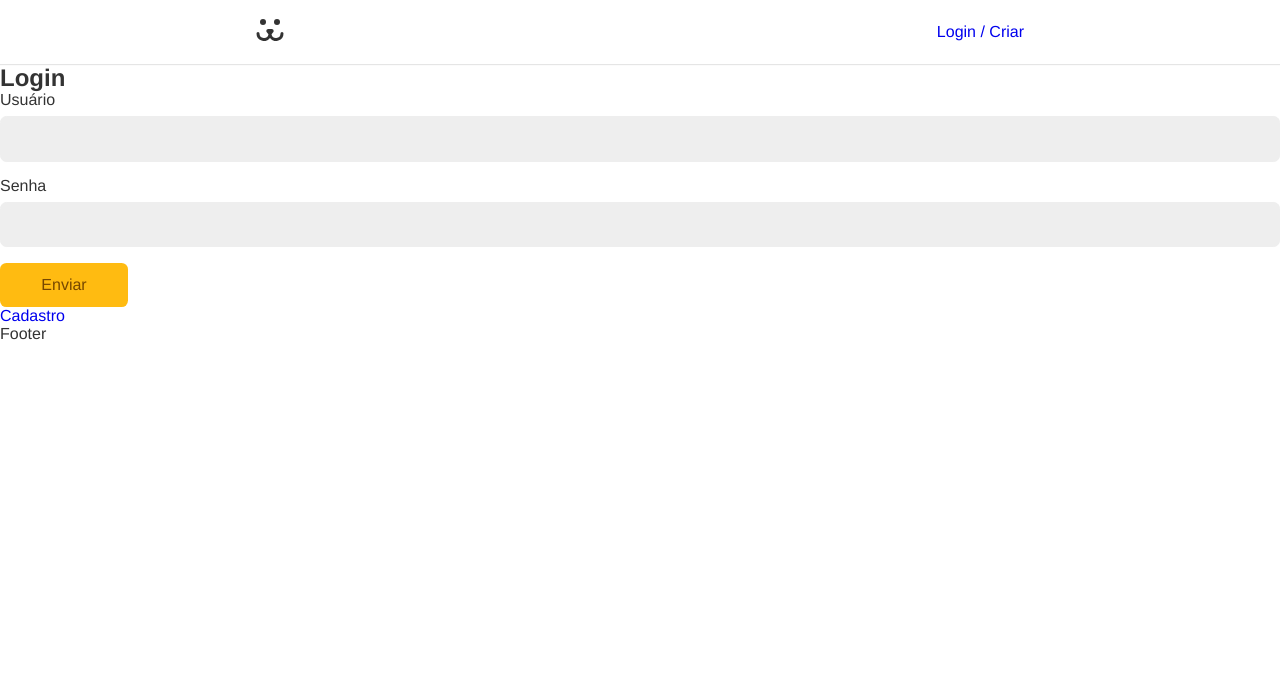
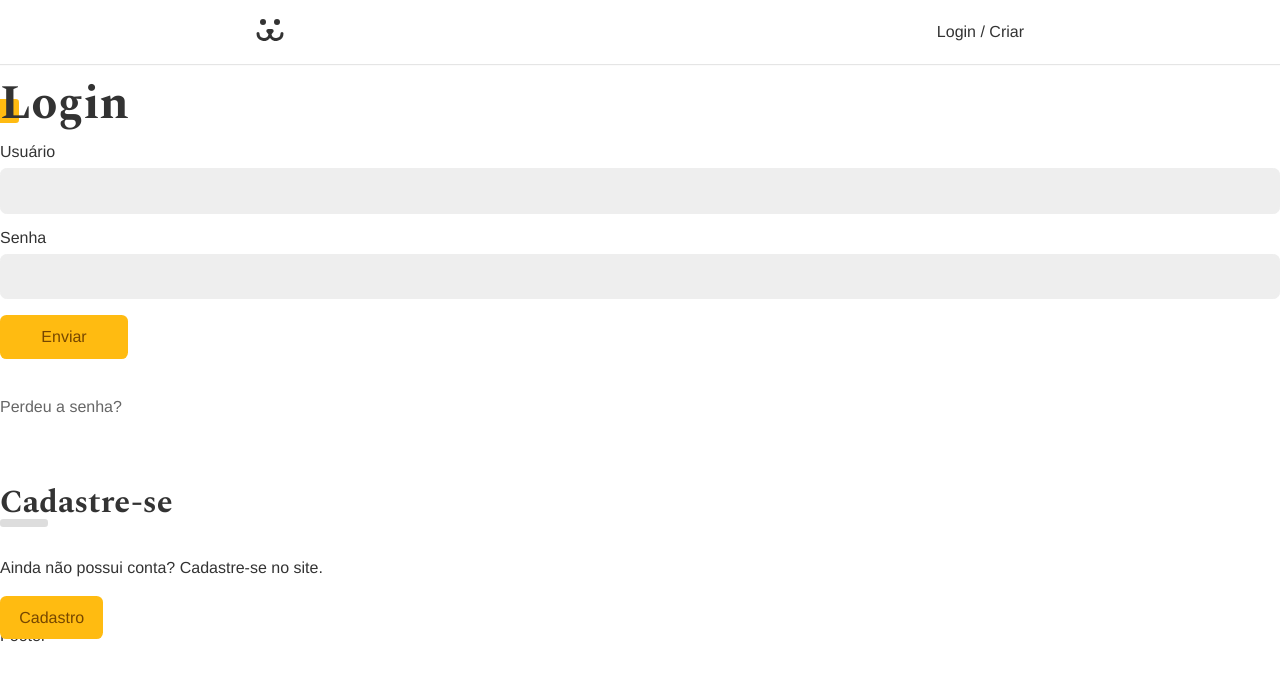
Before and after one commit to alexmonteirodev/dogs, a React (Vite) app: page /login in a window 1280 px wide. Shown: the top 680 px of the page. Built offline with nearby package versions, Linux system fonts and the light colour scheme.

Commit message:
loginForm css

```diff
--- a/src/App.css
+++ b/src/App.css
@@ -1,3 +1,4 @@
+@import url("https://fonts.googleapis.com/css2?family=Spectral:wght@700&display=swap");
 * {
   box-sizing: border-box;
 }
@@ -39,6 +40,7 @@ input {
 
 a {
   text-decoration: none;
+  color: #333;
 }
 
 .container {
@@ -46,3 +48,34 @@ a {
   padding: 0 1rem;
   margin: 0 auto;
 }
+.animeLeft {
+  opacity: 0;
+  transform: translateX(-20px);
+  animation: animeLeft 0.3s forwards;
+}
+@keyframes animeLeft {
+  to {
+    opacity: initial;
+    transform: initial;
+  }
+}
+.title {
+  font-family: var(--type-second);
+  line-height: 1;
+  font-size: 3rem;
+  margin: 1rem 0;
+  position: relative;
+  z-index: 1;
+}
+.title::after {
+  content: "";
+  display: block;
+  width: 1.5rem;
+  height: 1.5rem;
+  background-color: #fb1;
+  position: absolute;
+  bottom: 5px;
+  left: -5px;
+  border-radius: 0.2rem;
+  z-index: -1;
+}
--- /dev/null
+++ b/src/Components/Helper/Error.jsx
@@ -0,0 +1,8 @@
+import React from "react";
+
+const Error = ({ error }) => {
+  if (!error) return null;
+  return <p style={{ color: "#f31", margin: "1rem 0" }}>{error}</p>;
+};
+
+export default Error;
--- a/src/Components/Login/LoginForm.jsx
+++ b/src/Components/Login/LoginForm.jsx
@@ -3,7 +3,10 @@ import { Link } from "react-router-dom";
 import Input from "../forms/Input";
 import Button from "../forms/Button";
 import useForm from "../../Hooks/useForm";
+import Error from "../Helper/Error";
 import { UserContext } from "../../UserContext";
+import styles from "./LoginForm.module.css";
+import stylesBtn from "../forms/Button.module.css";
 
 const LoginForm = () => {
   const username = useForm(); //retorna value, setValue e onChange
@@ -20,9 +23,9 @@ const LoginForm = () => {
   }
 
   return (
-    <section>
-      <h1>Login</h1>
-      <form action="" onSubmit={handleSubmit}>
+    <section className="animeLeft">
+      <h1 className="title">Login</h1>
+      <form className={styles.form} onSubmit={handleSubmit}>
         <Input label="Usuário" type="text" name="username" {...username} />
         <Input label="Senha" type="password" name="password" {...password} />
         {loading ? (
@@ -30,10 +33,18 @@ const LoginForm = () => {
         ) : (
           <Button>Enviar</Button>
         )}
-
-        {error && <p>{error}</p>}
+        <Error error={error} />
       </form>
-      <Link to="/login/criar">Cadastro</Link>
+      <Link className={styles.perdeu} to="/login/perdeu">
+        Perdeu a senha?
+      </Link>
+      <div className={styles.cadastro}>
+        <h2 className={styles.subtitle}>Cadastre-se</h2>
+        <p>Ainda não possui conta? Cadastre-se no site.</p>
+      </div>
+      <Link className={stylesBtn.button} to="/login/criar">
+        Cadastro
+      </Link>
     </section>
   );
 };
--- /dev/null
+++ b/src/Components/Login/LoginForm.module.css
@@ -0,0 +1,35 @@
+.form {
+  margin-bottom: 2rem;
+}
+.perdeu {
+  display: inline-block;
+  color: #666;
+  padding: 0.5rem 0;
+  line-height: 1;
+}
+.predeu::after {
+  content: "";
+  height: 2px;
+  width: 100%;
+  background: #666;
+  display: block;
+}
+.cadastro {
+  margin-top: 4rem;
+}
+.cadastro p {
+  margin: 2rem 0;
+}
+.subtitle {
+  font-family: var(--type-second);
+  line-height: 1;
+  font-size: 2rem;
+}
+.subtitle::after {
+  content: "";
+  display: block;
+  background-color: #ddd;
+  height: 0.5rem;
+  width: 3rem;
+  border-radius: 0.2rem;
+}
```
